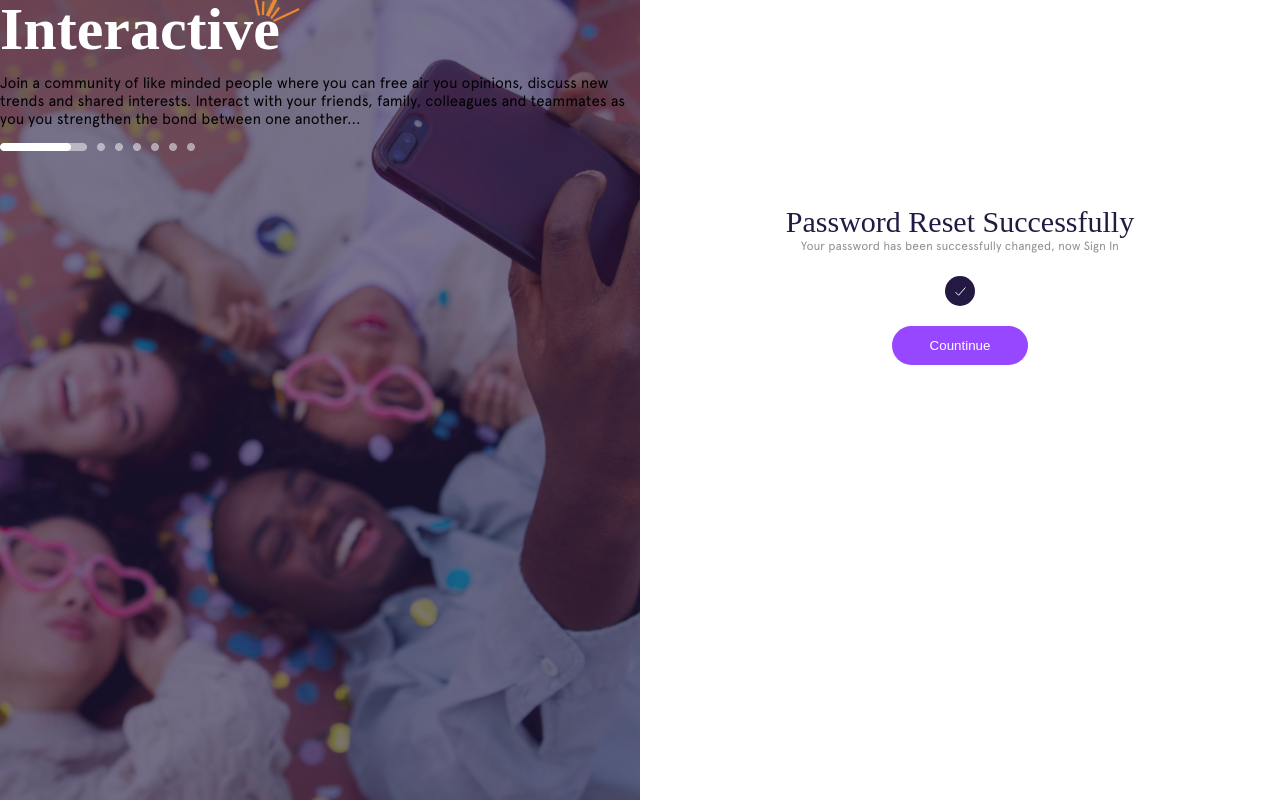
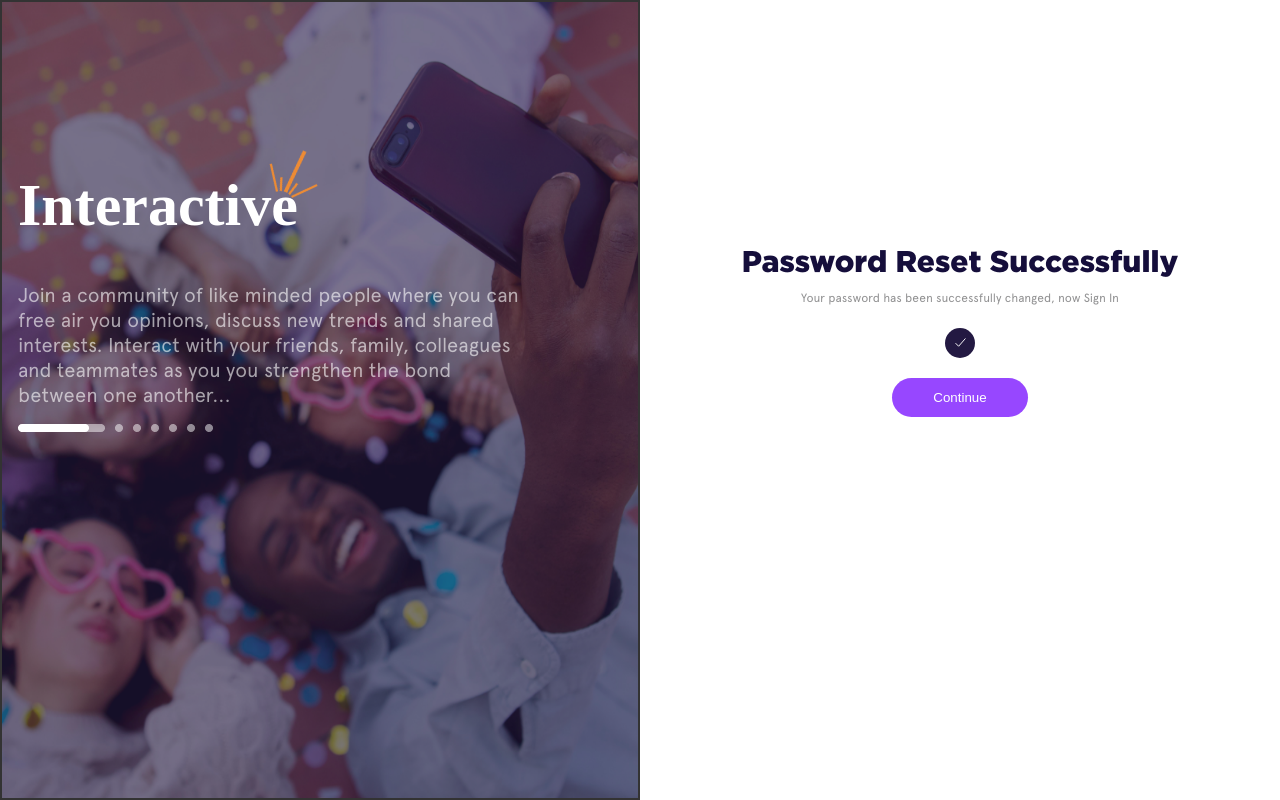
Before and after one commit to Chidubem03/SquareLinq.Inc, a React (Create React App) app: page /resetsucess in a window 1280 px wide. Built offline with nearby package versions, Linux system fonts and the light colour scheme; a web font is replaced by a local one.

Commit message:
restructured the resetSuccess page

```diff
--- a/src/Pages/resetSuccess/ResetSuccess.jsx
+++ b/src/Pages/resetSuccess/ResetSuccess.jsx
@@ -1,39 +1,39 @@
 import React from "react";
-
 import shineLogo from "../Images/shineLogo.png";
 import slider from "../Images/auth-pagination-slider.png";
 import "./resetSuccess.css";
 import { IoCheckmarkOutline } from "react-icons/io5";
+import leftsideImg from "../Images/selfie.png";
 
 // import { Link } from "react-router-dom/cjs/react-router-dom";
 
 const ResetSuccess = () => {
   return (
     <div className="getstarted-container">
-      <div className="con interactive-sec">
+      <div className="interactive-sec_container" style={{ backgroundImage: `url(${leftsideImg})` }}>
         <div>
           <h1>
             Interactive <img src={shineLogo} alt="shine logo" id="shine-logo" />{" "}
           </h1>
           <br />
-          <p>
+          <p className="paragraph-info">
             Join a community of like minded people where you can free air you
             opinions, discuss new trends and shared interests. Interact with
             your friends, family, colleagues and teammates as you you strengthen
             the bond between one another...
           </p>
-          <img src={slider} className="sign-up-slider" alt="slider" />
-        </div>
+          <img src={slider} className="slides" alt="slider" />
+          </div>
       </div>
       <section className="reset-success-section">
         <article className="reset-success-article">
-          <h1>Password Reset Successfully</h1>
+          <h1 id="reset-pswd-1">Password Reset Successfully</h1>
           <p>Your password has been successfully changed, now Sign In</p>
           <div className="check-container">
             <IoCheckmarkOutline />
           </div>
           <button className="suggested-btn">
-            Countinue
+            Continue
           </button>
         </article>
       </section>
--- a/src/Pages/resetSuccess/resetSuccess.css
+++ b/src/Pages/resetSuccess/resetSuccess.css
@@ -5,14 +5,46 @@
   justify-content: center;
   align-items: center;
 }
-.reset-success-section h1 {
-  font-family: Gotham Black;
-  font-size: 30px;
-  font-weight: 500;
-  margin: 0;
-  padding: 0;
-  color: #231942;
-  line-height: 33.15px;
+.getstarted-container{
+  position: relative;
+    min-height: 100vh;
+    height: 100vh;
+    display: flex;
+    flex-direction: row;
+    max-width: 100%;
+    width: 100vw;
+    background: #fff;
+}
+.interactive-sec_container {
+   position: relative;
+    display: flex;
+    flex-direction: column;
+    width: 50%;
+    border: 2px solid #333;
+    height: 100%;
+    background-size: 50vw 100vh;
+    background-repeat: no-repeat;
+}
+.interactive-sec_container div{
+  position: relative;
+    bottom: 6rem;
+    left: 1rem;
+    display: inherit;
+    width: 100%;
+    height: 100%;
+    gap: 1rem;
+    flex-direction: column;
+    justify-content: center;
+    align-items: flex-start;
+}
+#reset-pswd-1 {
+    font-family: 'myFont';
+    font-size: 30px;
+    text-align: center;
+    margin: 0;
+    font-weight: 500;
+    width: 100%;
+    color: rgb(21, 14, 59);
 }
 .reset-success-section p{
 font-family: Apercu;
@@ -24,9 +56,10 @@ color: #919192;
 ;
 }
 .reset-success-article {
+  position: relative;
+  top: 2rem;
   width: 100%;
   height: 390px;
-
   display: flex;
   justify-content: start;
   align-items: center;
```
